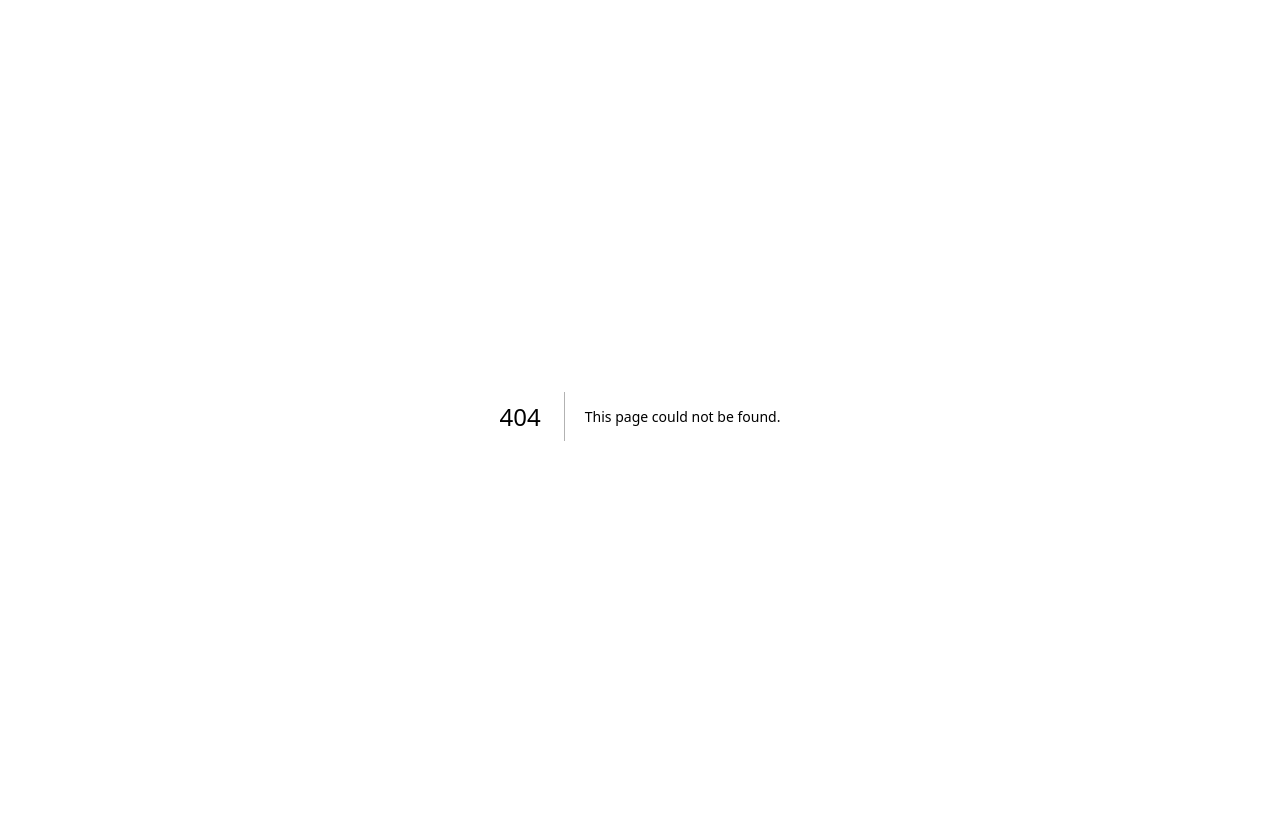
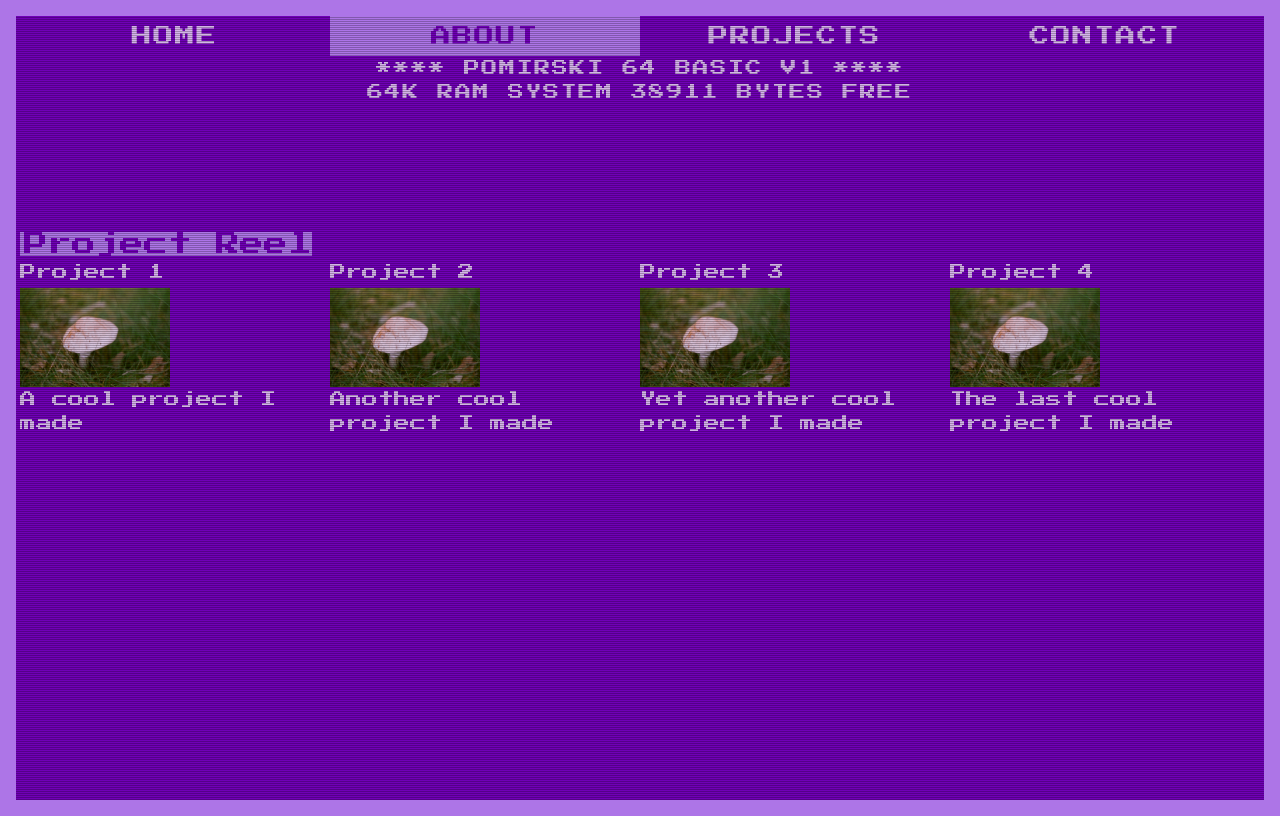
Before and after one commit to mpomirski/portfolio, a Next.js app: page /about in a window 1280 px wide. Before the commit this address had no page. Built offline with nearby package versions, Linux system fonts and the light colour scheme.

Commit message:
Added navbar functionality

```diff
--- /dev/null
+++ b/src/app/about/page.tsx
@@ -0,0 +1,15 @@
+import Header from '@/components/Header';
+import About from '@/components/About';
+import ButtonState from '@/utils/ButtonState';
+const AboutPage: React.FC = () => {
+  return (
+    <div className="content px-1 min-h-[calc(100vh-1rem)] relative">
+      <Header current_website={ButtonState.ABOUT} />
+      <main className="min-h-32">
+        <About />
+      </main>
+    </div>
+  );
+};
+
+export default AboutPage;
--- a/src/app/page.tsx
+++ b/src/app/page.tsx
@@ -1,11 +1,12 @@
 import About from '@/components/About';
 import Introduction from '@/components/Introduction';
 import Header from '@/components/Header';
+import ButtonState from '@/utils/ButtonState';
 
 export default function Home() {
   return (
     <div className="content px-1 min-h-[calc(100vh-1rem)] relative">
-      <Header />
+      <Header current_website={ButtonState.HOME} />
       <main className="min-h-32">
         <Introduction />
       </main>
--- a/src/components/Header.tsx
+++ b/src/components/Header.tsx
@@ -1,22 +1,37 @@
 'use client';
 import NavButton from '@/components/NavButton';
 import React from 'react';
-export enum ButtonState {
-  HOME = 'HOME',
-  ABOUT = 'ABOUT',
-  PROJECTS = 'PROJECTS',
-  CONTACT = 'CONTACT',
+import ButtonState from '@/utils/ButtonState';
+
+interface HeaderProps {
+  current_website: ButtonState;
 }
-const Header: React.FC = () => {
-  const [activePage, setActivePage] = React.useState(ButtonState.HOME);
+const Header: React.FC<HeaderProps> = ({ current_website }) => {
+  const [activePage, setActivePage] = React.useState(current_website);
   return (
     <header className="flex flex-col justify-start items-center tracking-widest max-md:text-[0.5em]">
       <div className="w-full min-h-max top-0 bg-[var(--foreground-color)]">
         <ul className="flex flex-row items-center justify-around cursor-pointer max-md:flex-col">
-          <NavButton activePage={activePage} text={ButtonState.HOME} />
-          <NavButton activePage={activePage} text={ButtonState.ABOUT} />
-          <NavButton activePage={activePage} text={ButtonState.PROJECTS} />
-          <NavButton activePage={activePage} text={ButtonState.CONTACT} />
+          <NavButton
+            activePage={activePage}
+            text={ButtonState.HOME}
+            source="/"
+          />
+          <NavButton
+            activePage={activePage}
+            text={ButtonState.ABOUT}
+            source="/about"
+          />
+          <NavButton
+            activePage={activePage}
+            text={ButtonState.PROJECTS}
+            source="/projects"
+          />
+          <NavButton
+            activePage={activePage}
+            text={ButtonState.CONTACT}
+            source="/contact"
+          />
         </ul>
       </div>
       <span>**** POMIRSKI 64 BASIC V1 ****</span>
--- a/src/components/NavButton.tsx
+++ b/src/components/NavButton.tsx
@@ -1,21 +1,32 @@
 'use client';
 import React from 'react';
-import { ButtonState } from './Header';
+import ButtonState from '@/utils/ButtonState';
+
 interface NavButtonProps {
   text: ButtonState;
   activePage: ButtonState;
+  source: string;
 }
 
-const NavButton: React.FC<NavButtonProps> = ({ text, activePage }) => {
+const NavButton: React.FC<NavButtonProps> = ({ text, activePage, source }) => {
+  const onClickButton = () => {
+    window.location.href = source;
+  };
   if (activePage === text) {
     return (
-      <button className="bg-[var(--background-color)] outline-none text-center w-full h-10 text-xl text-[var(--foreground-color)] max-md:text-sm">
+      <button
+        onClick={onClickButton}
+        className="bg-[var(--background-color)] outline-none text-center w-full h-10 text-xl text-[var(--foreground-color)] max-md:text-sm"
+      >
         {text.valueOf()}
       </button>
     );
   }
   return (
-    <button className="hover:bg-[var(--background-color)] hover:text-[var(--foreground-color)] outline-none text-center w-full h-10 text-xl max-md:text-sm">
+    <button
+      onClick={onClickButton}
+      className="hover:bg-[var(--background-color)] hover:text-[var(--foreground-color)] outline-none text-center w-full h-10 text-xl max-md:text-sm"
+    >
       {text.valueOf()}
     </button>
   );
--- /dev/null
+++ b/src/utils/ButtonState.tsx
@@ -0,0 +1,7 @@
+enum ButtonState {
+  HOME = 'HOME',
+  ABOUT = 'ABOUT',
+  PROJECTS = 'PROJECTS',
+  CONTACT = 'CONTACT',
+}
+export default ButtonState;
```
